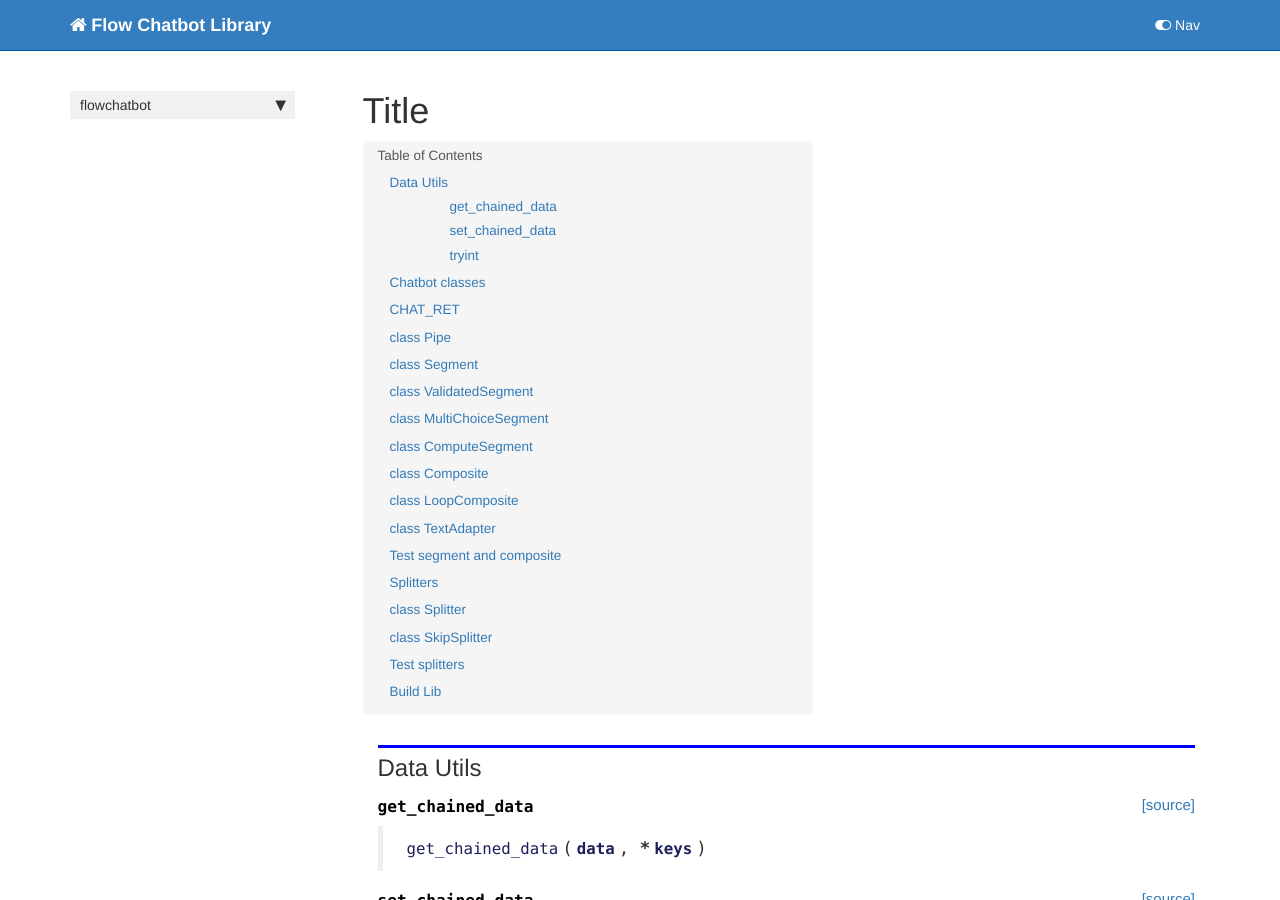
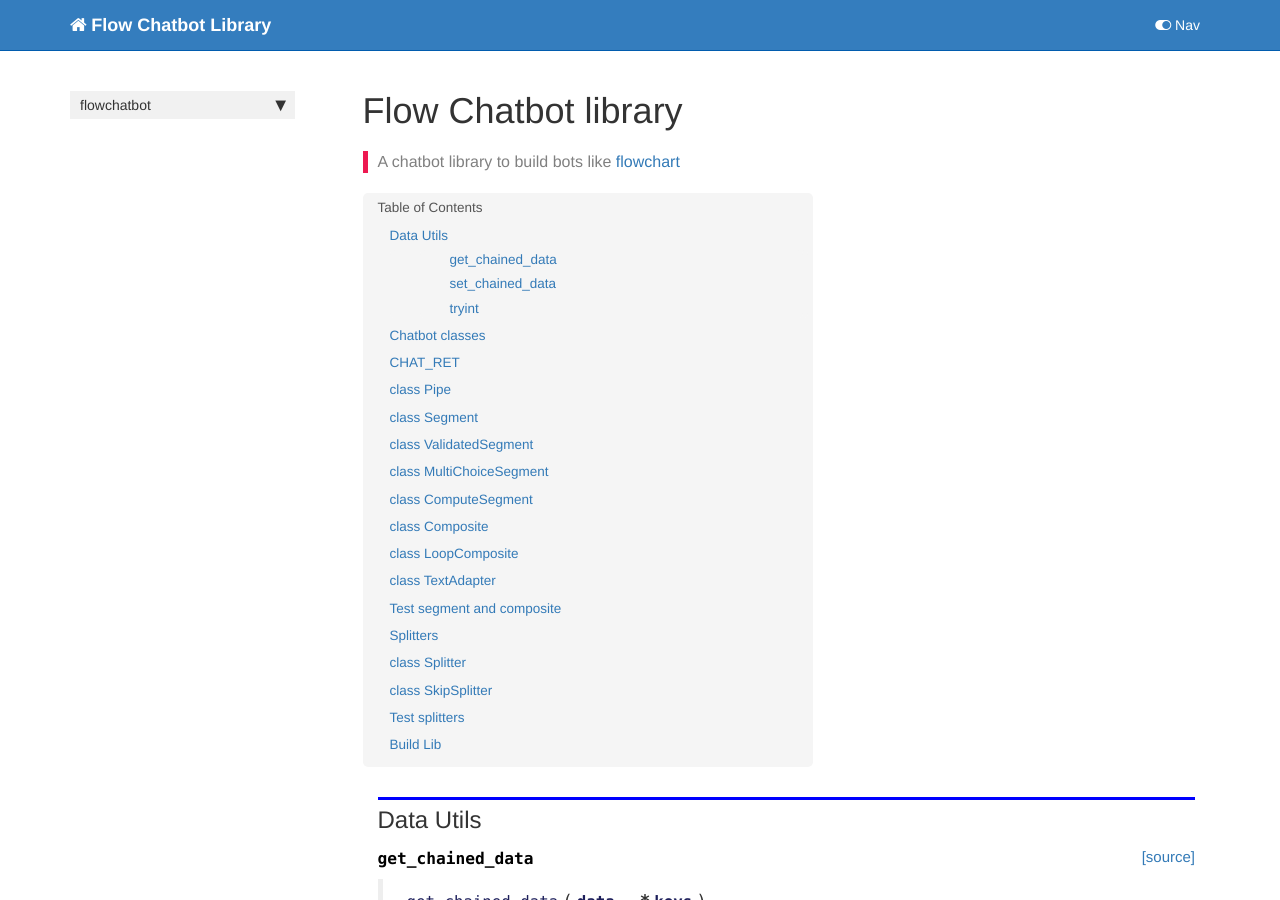
Before and after one commit to kulkarniniraj/flowchatbot, a Jekyll site: the page built from docs/multiprocess-bot.html, in a window 1280 px wide and 900 px high. Built offline with Jekyll 4.4.1, drawn with Linux system fonts in a browser that asks for light colours; nearby versions of some CDN libraries; comment, search, counter and statistics services are not loaded.

Commit message:
doc changes

```diff
--- a/docs/multiprocess-bot.html
+++ b/docs/multiprocess-bot.html
@@ -1,13 +1,13 @@
 ---
 
-title: Title
+title: Flow Chatbot library
 
 
 keywords: fastai
 sidebar: home_sidebar
 
-
-
+summary: "A chatbot library to build bots like <a href='https://en.wikipedia.org/wiki/Flowchart'>flowchart</a>"
+description: "A chatbot library to build bots like <a href='https://en.wikipedia.org/wiki/Flowchart'>flowchart</a>"
 nb_path: "multiprocess-bot.ipynb"
 ---
 <!--
```
Also changed, not shown: 1 other file.
